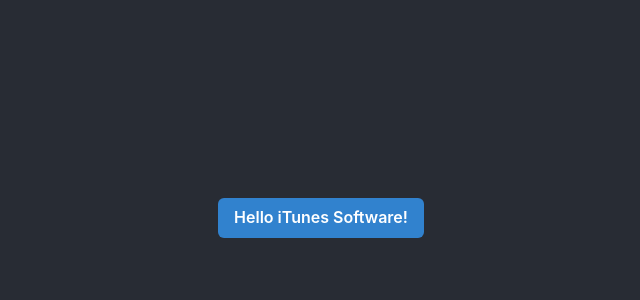
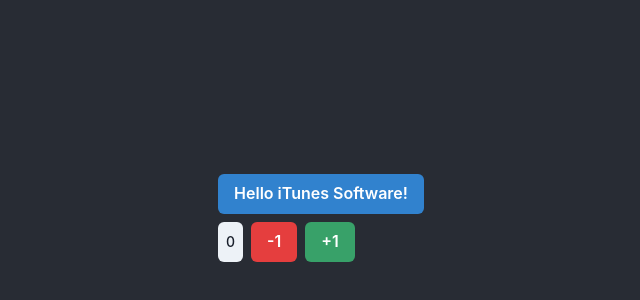
Before and after one commit to ipepe/typescript-workshop-itunes-software, a React (Create React App) app: page / in a window 1280 px wide. Shown: the part 182-482 px from the top of the page, without its empty margins (319-959 px from the left). Built offline with nearby package versions, Linux system fonts and the light colour scheme.

Commit message:
Count before slice
Count before slice

```diff
--- a/package.json
+++ b/package.json
@@ -6,12 +6,14 @@
     "@chakra-ui/react": "^1.1.5",
     "@emotion/react": "^11.1.4",
     "@emotion/styled": "^11.0.0",
+    "@reduxjs/toolkit": "^1.5.0",
     "@testing-library/jest-dom": "^5.11.4",
     "@testing-library/react": "^11.1.0",
     "@testing-library/user-event": "^12.1.10",
     "framer-motion": "^3.2.1",
     "react": "^17.0.1",
     "react-dom": "^17.0.1",
+    "react-redux": "^7.2.2",
     "react-scripts": "4.0.1",
     "web-vitals": "^0.2.4"
   },
@@ -44,6 +46,7 @@
     "@types/node": "^14.14.22",
     "@types/react": "^17.0.0",
     "@types/react-dom": "^17.0.0",
+    "@types/react-redux": "^7.1.16",
     "prettier": "2.2.1",
     "typescript": "^4.1.3"
   }
--- a/src/App.tsx
+++ b/src/App.tsx
@@ -1,11 +1,15 @@
 import styles from './App.module.css';
-import { Button } from '@chakra-ui/react';
+import { Counter } from './counter';
+import { Button, Stack } from '@chakra-ui/react';
 
 function App({ title }: { title: string }) {
   return (
     <div className={styles['App']}>
       <header className={styles['App-header']}>
-        <Button colorScheme="blue">Hello {title}!</Button>
+        <Stack>
+          <Button colorScheme="blue">Hello {title}!</Button>
+          <Counter />
+        </Stack>
       </header>
     </div>
   );
--- /dev/null
+++ b/src/counter/Counter.tsx
@@ -0,0 +1,18 @@
+import { Button, Stack, Tag } from '@chakra-ui/react';
+import { useState } from 'react';
+
+export function Counter() {
+  // const count = 5;
+  const [count, setCount] = useState(0);
+  return (
+    <Stack direction="row">
+      <Tag>{count}</Tag>
+      <Button colorScheme={'red'} onClick={() => setCount(count - 1)}>
+        -1
+      </Button>
+      <Button colorScheme={'green'} onClick={() => setCount(count + 1)}>
+        +1
+      </Button>
+    </Stack>
+  );
+}
--- /dev/null
+++ b/src/counter/index.ts
@@ -0,0 +1 @@
+export * from './Counter';
```
Also changed, not shown: src/counter/counterSlice.ts (added, +24 -0 lines), 1 other file (tests, documents, lock files or other folders).
